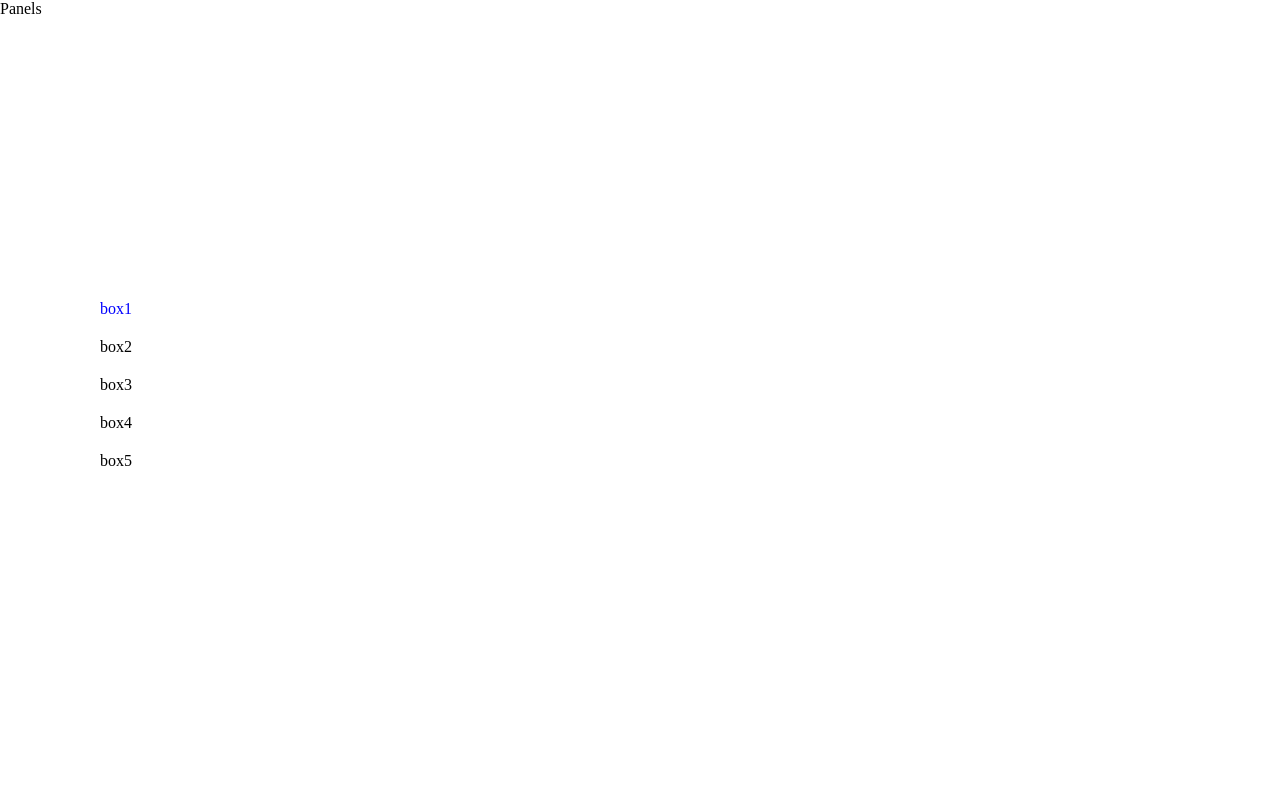
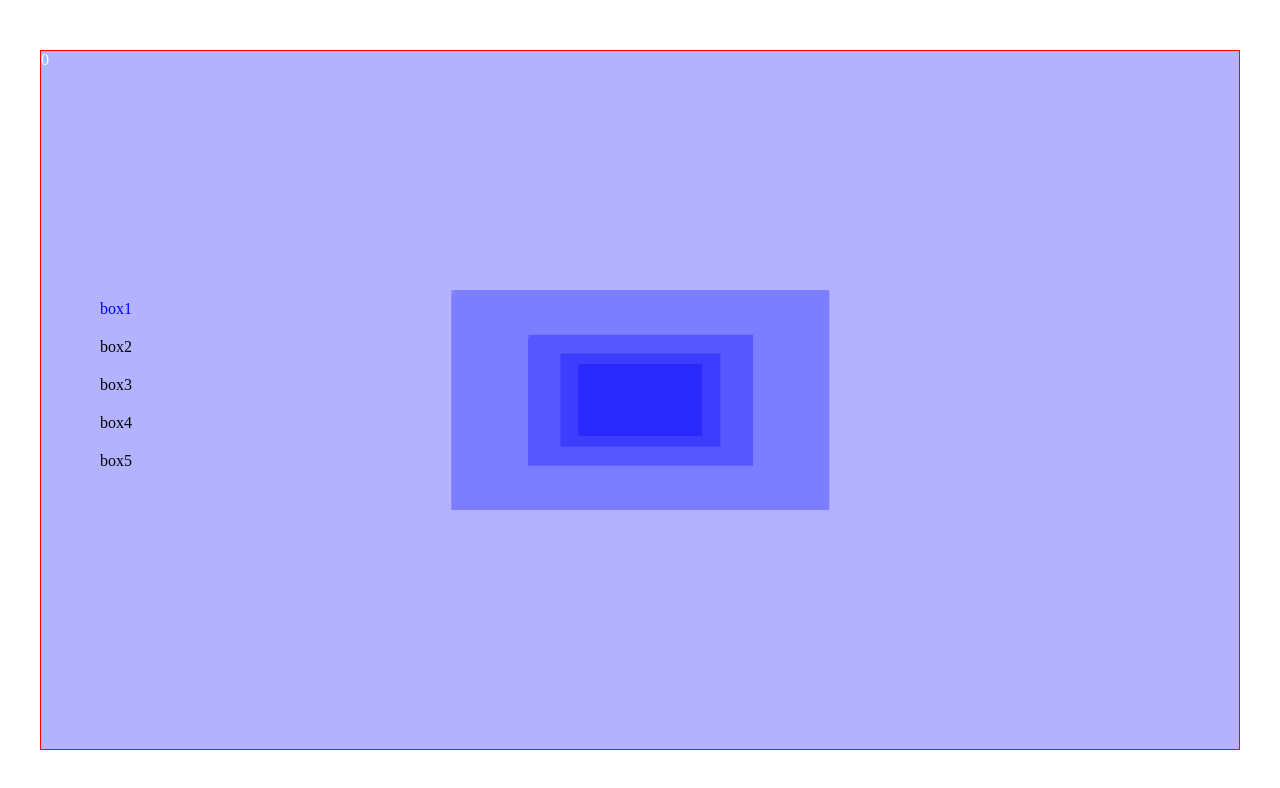
Before and after one commit to handy-o/react_scroll_z, a React (Create React App) app: page /#/ in a window 1280 px wide. Shown: the top 788 px of the page. Built offline with nearby package versions, Linux system fonts and the light colour scheme.

Commit message:
동적으로 5개의 패널 생성후 styled-components로 기본 스타일링

```diff
--- a/src/GlobalStyles.js
+++ b/src/GlobalStyles.js
@@ -8,6 +8,10 @@ const GlobalStyles = createGlobalStyle`
     list-style:none;
   }
   a {text-decoration:none;}
+
+  body {
+    height:25000px
+  }
 `;
 
 export default GlobalStyles;
--- a/src/Panels.js
+++ b/src/Panels.js
@@ -1,7 +1,45 @@
-import GlobalStyles from './GlobalStyles';
+import styled from 'styled-components';
+
+const Section = styled.section`
+	position: fixed;
+	width: 1200px;
+	height: 700px;
+	border: 1px solid red;
+	top: 50%;
+	left: 50%;
+	margin-left: -600px;
+	margin-top: -350px;
+	z-index: 1;
+	perspective: 2300px;
+`;
+
+const Article = styled.article`
+	width: 100%;
+	height: 100%;
+	position: absolute;
+	top: 0;
+	left: 0;
+	opacity: 0.3;
+	background: blue;
+	color: #fff;
+	justify-contents: center;
+	align-items: center;
+`;
 
 function Panels() {
-	return <div>Panels</div>;
+	return (
+		<Section>
+			{[0, 1, 2, 3, 4].map((num) => {
+				return (
+					<Article
+						key={num}
+						style={{ transform: `translateZ(${-5000 * num}px)` }}>
+						{num}
+					</Article>
+				);
+			})}
+		</Section>
+	);
 }
 
 export default Panels;
```
